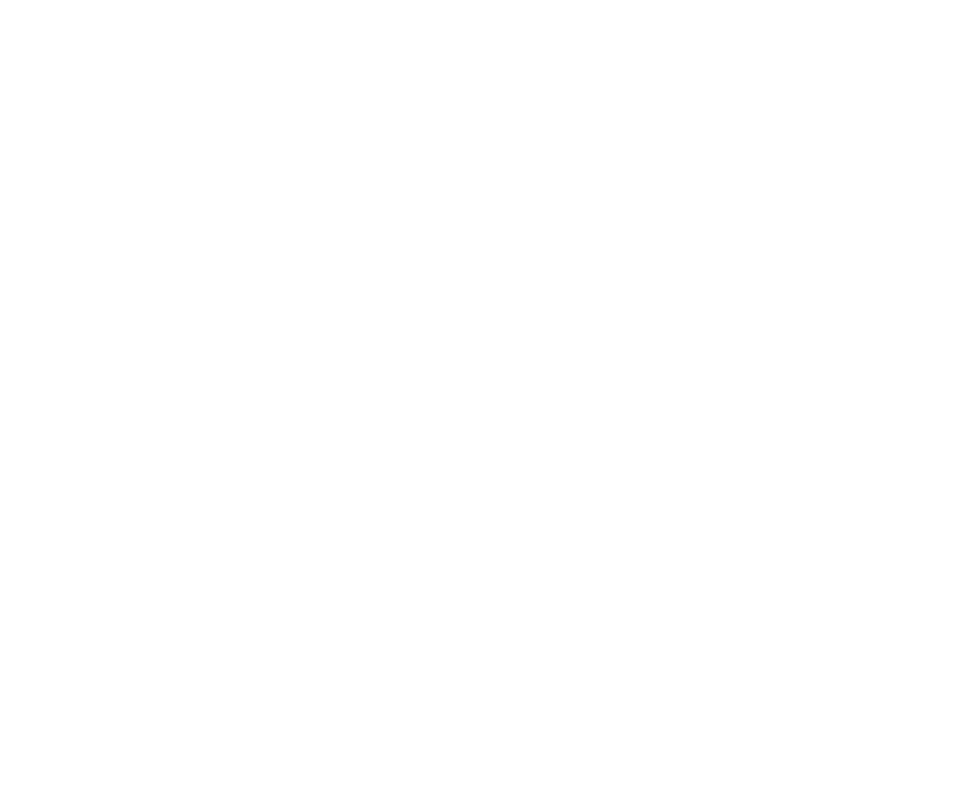
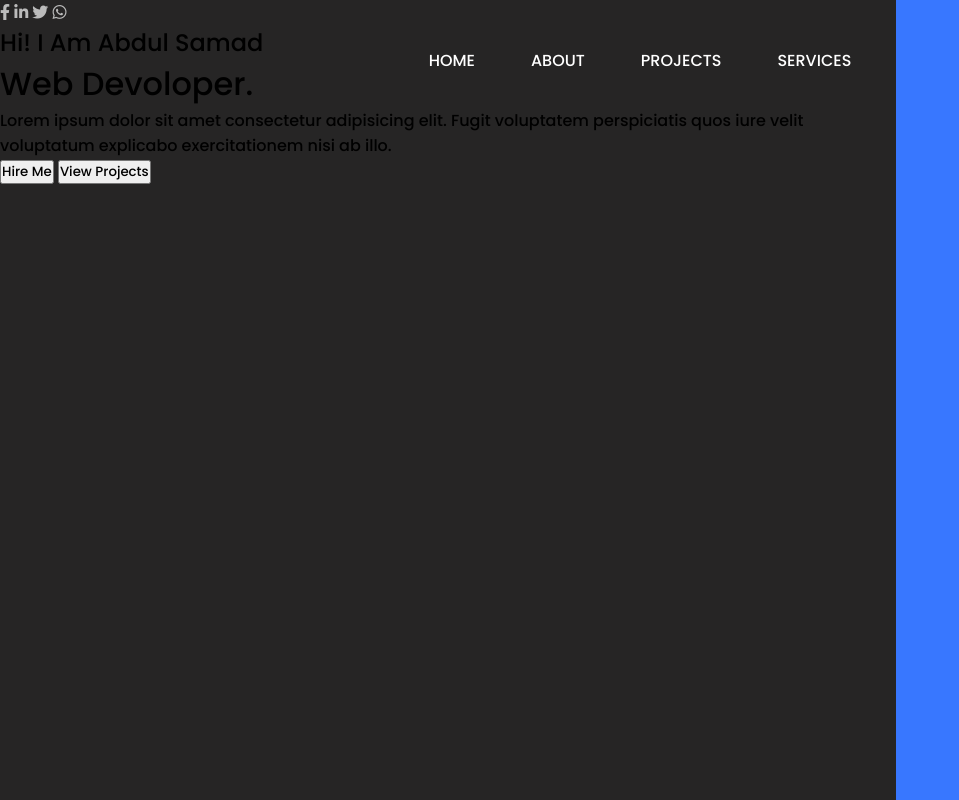
Before and after one commit to Abdul-Samad-Feroz/Demo-Portfolio-Website, a plain HTML site: page index.html in a window 1280 px wide. Shown: the whole page, without its empty margins (0-959 px from the left). Drawn offline with Linux system fonts and the light colour scheme.

Commit message:
Friday 1st code transfer

```diff
--- a/index.html
+++ b/index.html
@@ -1,11 +1,48 @@
 <!DOCTYPE html>
 <html lang="en">
-<head>
-    <meta charset="UTF-8">
-    <meta name="viewport" content="width=device-width, initial-scale=1.0">
-    <title>Document</title>
-</head>
-<body>
+  <head>
+    <meta charset="UTF-8" />
+    <meta name="viewport" content="width=device-width, initial-scale=1.0" />
+    <title>Portfolio</title>
+    <link rel="stylesheet" href="style.css" />
+    <link
+      rel="stylesheet"
+      href="https://cdnjs.cloudflare.com/ajax/libs/font-awesome/6.4.2/css/all.min.css"
+      integrity="sha512-z3gLpd7yknf1YoNbCzqRKc4qyor8gaKU1qmn+CShxbuBusANI9QpRohGBreCFkKxLhei6S9CQXFEbbKuqLg0DA=="
+      crossorigin="anonymous"
+      referrerpolicy="no-referrer"
+    />
+  </head>
+  <body>
+    <div class="protfolio-container">
+      <ul class="navlist">
+        <li><a href="#">Home</a></li>
+        <li><a href="#">About</a></li>
+        <li><a href="#">Projects</a></li>
+        <li><a href="#">Services</a></li>
+      </ul>
 
-</body>
+      <div class="left-container">
+        <div class="icons">
+          <i class="fa-brands fa-facebook-f"></i>
+          <i class="fa-brands fa-linkedin-in"></i>
+          <i class="fa-brands fa-twitter"></i>
+          <i class="fa-brands fa-whatsapp"></i>
+        </div>
+        <div class="content">
+          <h2>Hi! I Am Abdul Samad</h2>
+          <h1>Web Devoloper.</h1>
+          <p>
+            Lorem ipsum dolor sit amet consectetur adipisicing elit. Fugit
+            voluptatem perspiciatis quos iure velit voluptatum explicabo
+            exercitationem nisi ab illo.</p>
+            <div class="button">
+                <button>Hire Me</button>
+                <button>View Projects</button>
+            </div>
+        </div>
+      </div>
+      <div class="right-container"></div>
+    </div>
+  </body>
 </html>
--- /dev/null
+++ b/style.css
@@ -0,0 +1,56 @@
+@import url("https://fonts.googleapis.com/css2?family=Poppins:wght@500&display=swap");
+* {
+  margin: 0;
+  padding: 0;
+  box-sizing: border-box;
+  font-family: "Poppins", sans-serif;
+  font-weight: 500;
+}
+
+.protfolio-container{
+  min-height: 100vh;
+  width: 100%;
+  display: flex;
+
+}
+
+
+.navlist{
+      display: flex;
+      gap: 3.5rem;
+      height: 15vh;
+      width: 100%;
+      justify-content: center;
+      align-items: center;
+      position: fixed;
+}
+
+.navlist li{
+  list-style: none;
+}
+
+.navlist li a{
+    text-decoration: none;
+    text-transform: uppercase;
+    font-size: 1rem;
+    color: #fff;
+}
+
+.left-container, .right-container{
+    height: 100vh;
+}
+
+.left-container{
+ background: #262525;
+ width: 70%;
+
+}
+
+.right-container{
+ background: #3877FF;
+ width: 30%;
+}
+
+.icons .fa-brands{
+    color: #bbb;
+}
```
Also changed, not shown: Image/Profile.jfif (added), 1 other file.
